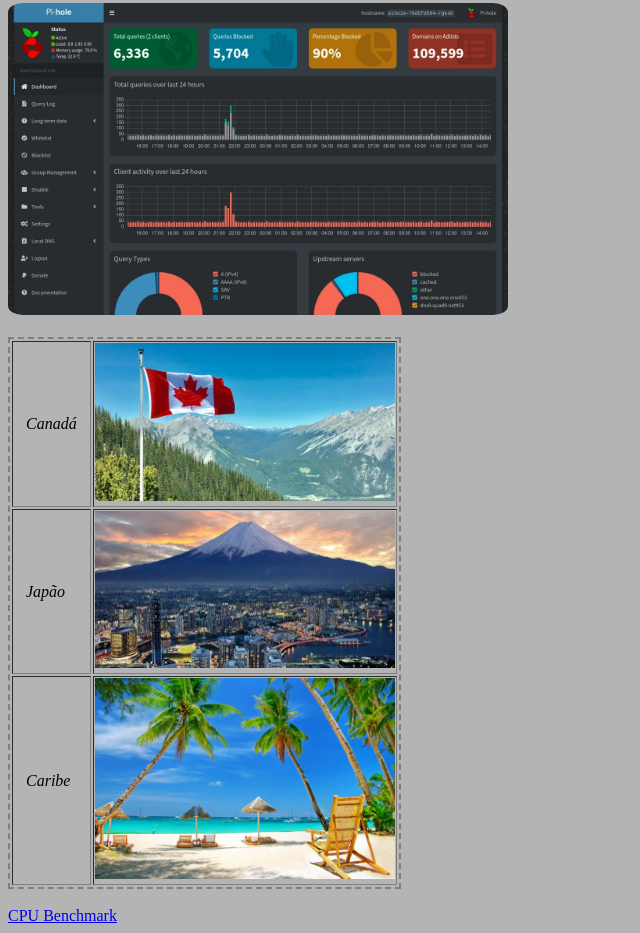
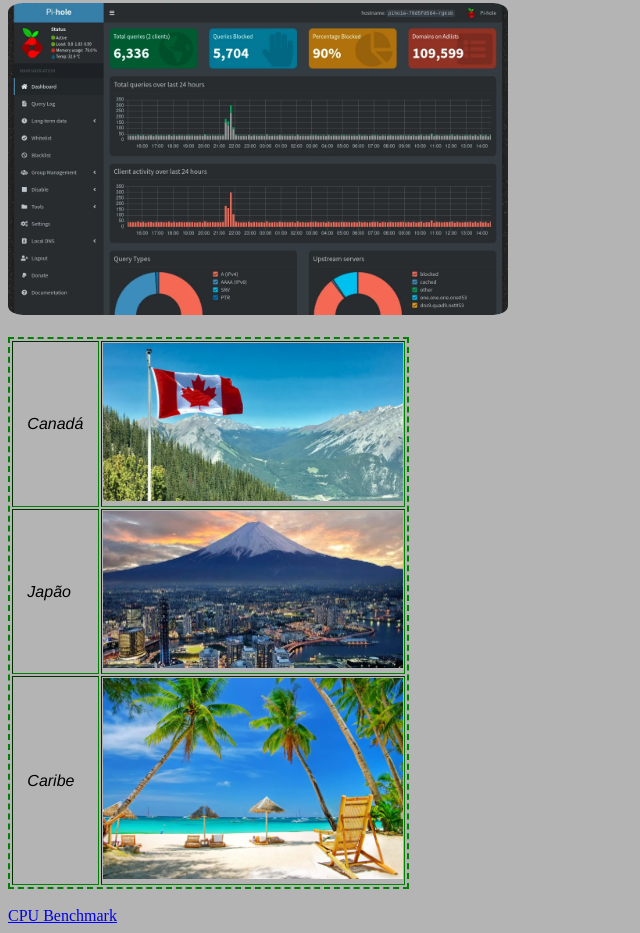
Before and after one commit to Lenilson64/trabalho_fds, a plain HTML site: page index.html in a window 1280 px wide. Shown: the part 649-1582 px from the top of the page, without its empty margins (0-640 px from the left). Drawn offline with Linux system fonts and the light colour scheme.

Commit message:
Atualização de .tabela
Adicionado cor de borda e estilo de fonte

```diff
--- a/trabalho.css
+++ b/trabalho.css
@@ -24,6 +24,8 @@ li{
 .tabela{
     border-style: dashed;
     font-style: oblique;
+    border-color: rgb(0, 128, 0);
+    font-family: 'Franklin Gothic Medium', 'Arial Narrow', Arial, sans-serif;
 }
 
 .link:hover{
```
